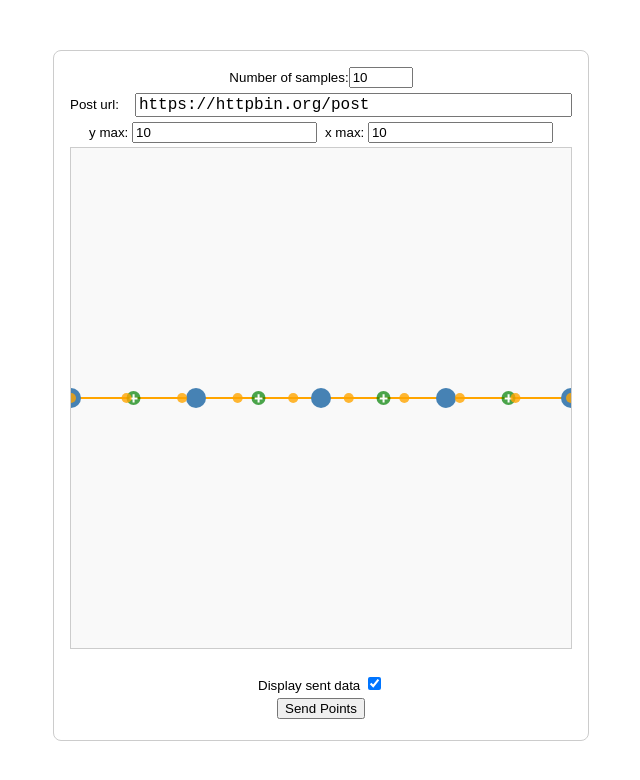
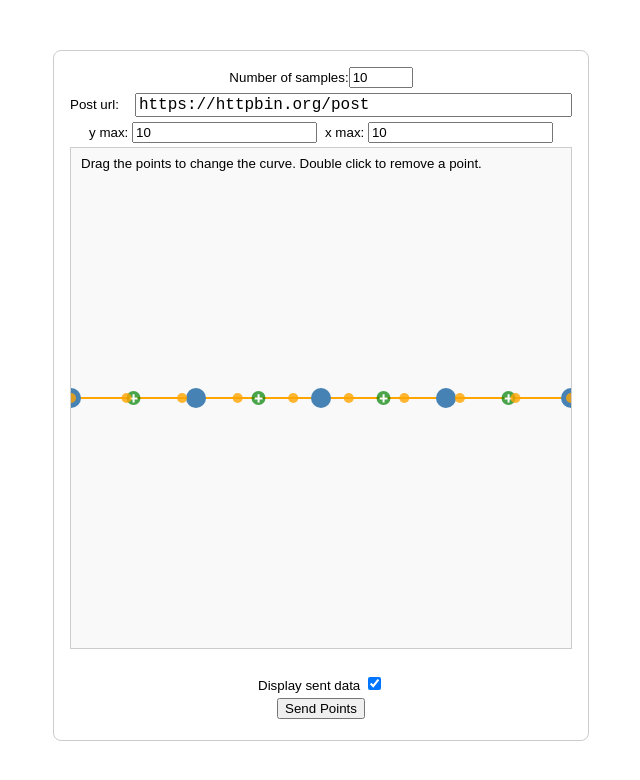
Before and after one commit to impproductions/static-sampled-curve-ui, a plain HTML site: page index.html in a window 1280 px wide. Shown: the whole page, without its empty margins (319-959 px from the left). Drawn offline with nearby package versions, Linux system fonts and the light colour scheme.

Commit message:
added legend

```diff
--- a/index.html
+++ b/index.html
@@ -26,6 +26,10 @@
             svg {
                 border: 1px solid #ccc;
                 background-color: #f9f9f9;
+            }
+
+            svg text {
+                pointer-events: none;
             }
 
             pre {
@@ -147,6 +151,11 @@
                     .curve(d3.curveMonotoneX)
                     .x(d => d.x)
                     .y(d => d.y);
+
+                const legend = svg.append("text")
+                    .attr("x", 10)
+                    .attr("y", 20)
+                    .text("Drag the points to change the curve. Double click to remove a point.");
 
                 const path = svg.append("path")
                     .datum(points)
```
